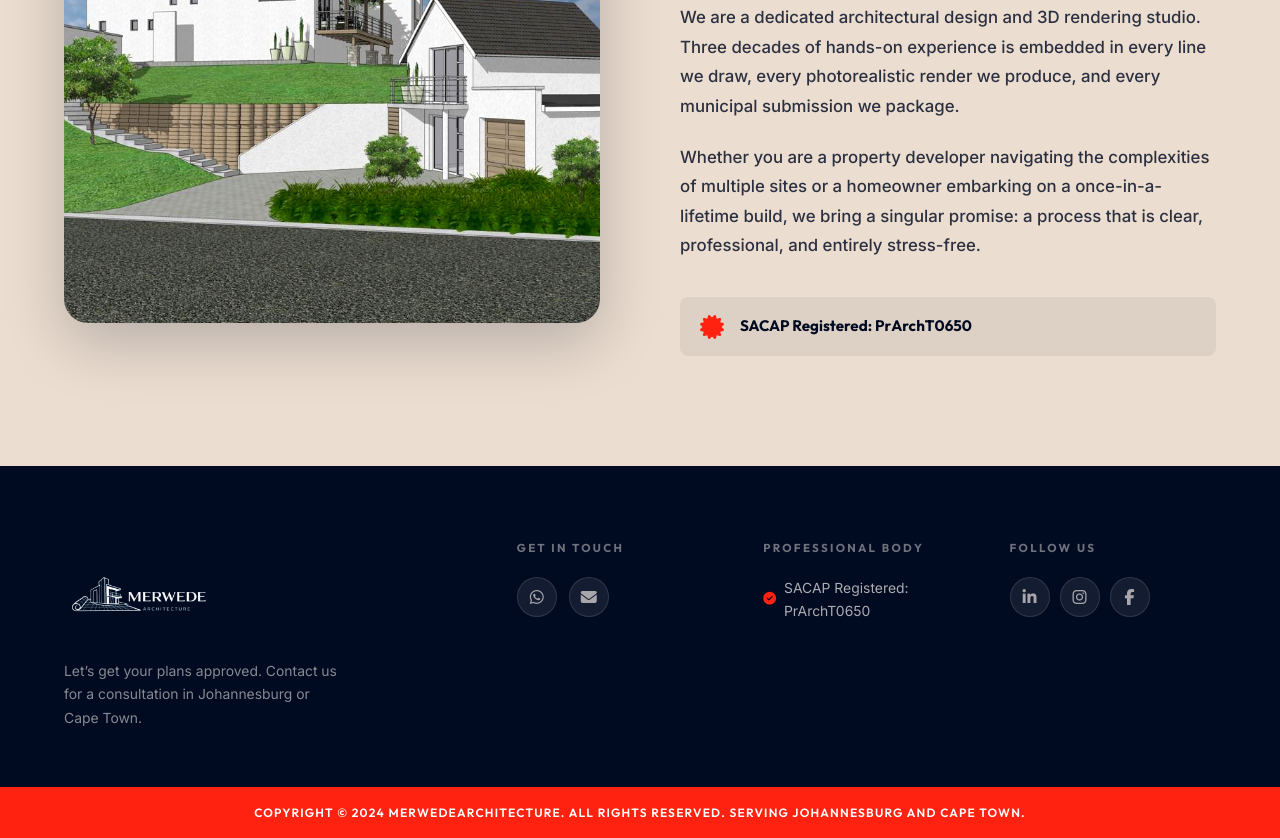
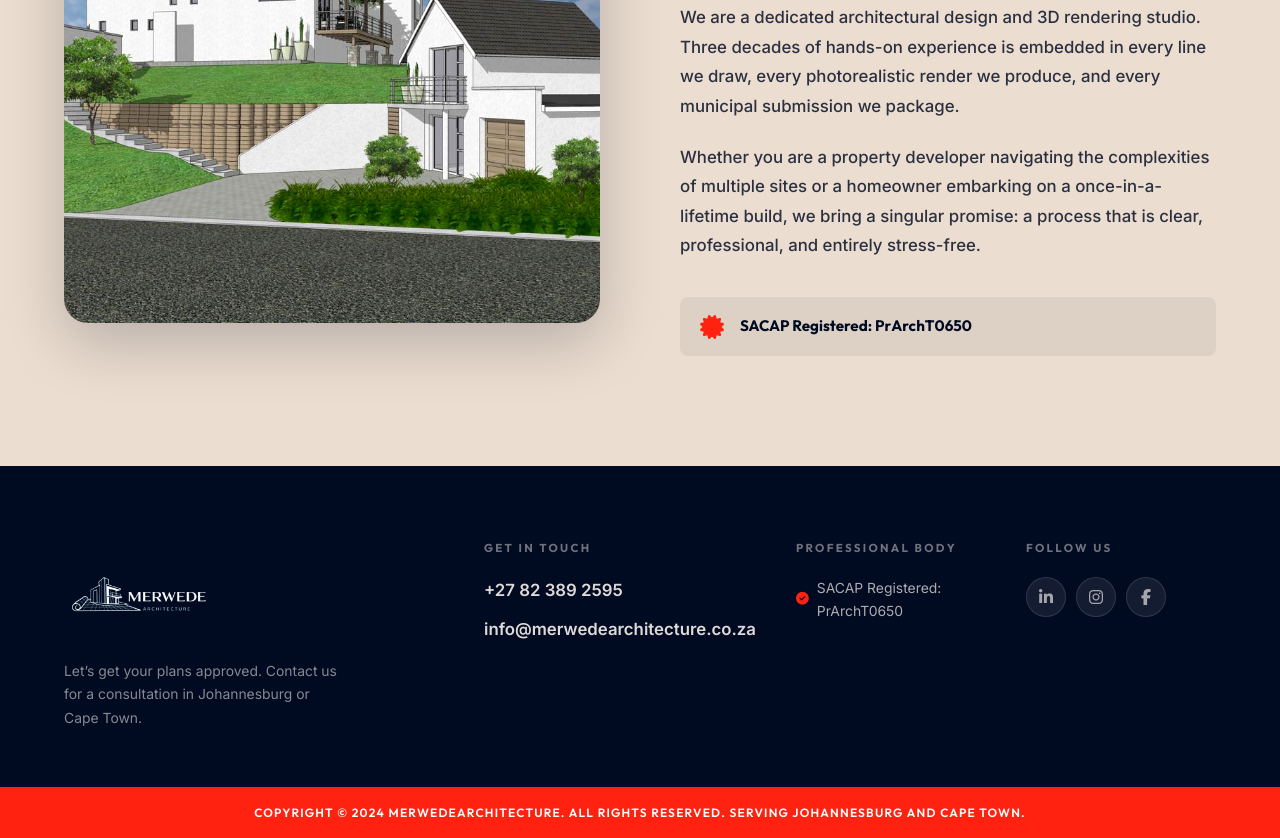
Before and after one commit to Joe-Hingo/merwede-website, a plain HTML site: page index.html in a window 1280 px wide. Shown: the part 3011-3849 px from the top of the page. Drawn offline with Linux system fonts and the light colour scheme.

Commit message:
replace footer icons with direct contact text and add hover effects

```diff
--- a/index.html
+++ b/index.html
@@ -412,13 +412,12 @@
 
         <div class="footer-col">
           <h4 class="footer-col-title">Get In Touch</h4>
-          <div class="footer-contact-icons">
-            <a href="https://wa.me/27823892595" target="_blank" rel="noopener" class="footer-contact-icon"
-              title="WhatsApp">
-              <i class="fab fa-whatsapp"></i>
+          <div class="footer-contact-text">
+            <a href="https://wa.me/27823892595" target="_blank" rel="noopener" class="footer-contact-link">
+              +27 82 389 2595
             </a>
-            <a href="mailto:info@merwedearchitecture.co.za" class="footer-contact-icon" title="Email">
-              <i class="fas fa-envelope"></i>
+            <a href="mailto:info@merwedearchitecture.co.za" class="footer-contact-link">
+              info@merwedearchitecture.co.za
             </a>
           </div>
         </div>
--- a/styles.css
+++ b/styles.css
@@ -1236,29 +1236,26 @@ select {
   margin-bottom: 20px;
 }
 
-.footer-contact-icons {
-  display: flex;
+.footer-contact-text {
+  display: flex;
+  flex-direction: column;
   gap: 12px;
 }
 
-.footer-contact-icon {
-  width: 40px;
-  height: 40px;
-  border-radius: 50%;
-  background: rgba(247, 241, 236, 0.08);
-  border: 1px solid rgba(247, 241, 236, 0.12);
-  display: flex;
-  align-items: center;
-  justify-content: center;
-  color: rgba(247, 241, 236, 0.65);
-  font-size: 1rem;
-  transition: background var(--transition), color var(--transition);
-}
-
-.footer-contact-icon:hover {
-  background: var(--orange);
-  color: #fff;
-  border-color: var(--orange);
+.footer-contact-link {
+  font-size: 1.05rem;
+  font-weight: 600;
+  color: rgba(247, 241, 236, 0.9);
+  transition: color var(--transition), transform var(--transition);
+  display: inline-flex;
+  align-items: center;
+  gap: 8px;
+  text-decoration: none;
+}
+
+.footer-contact-link:hover {
+  color: var(--orange);
+  transform: translateX(4px);
 }
 
 .footer-pro-list {
```
Also changed, not shown: contact.html (+5 -6 lines), portfolio.html (+5 -6 lines), thankyou.html (+5 -6 lines).
